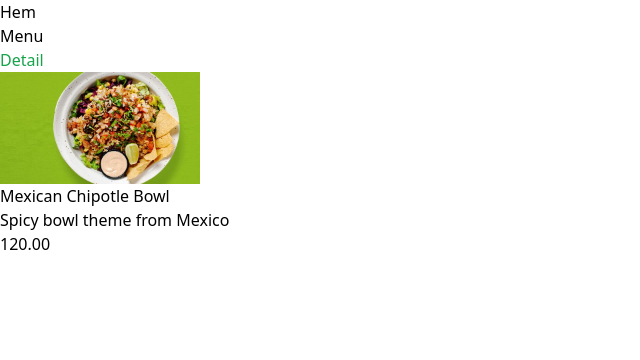
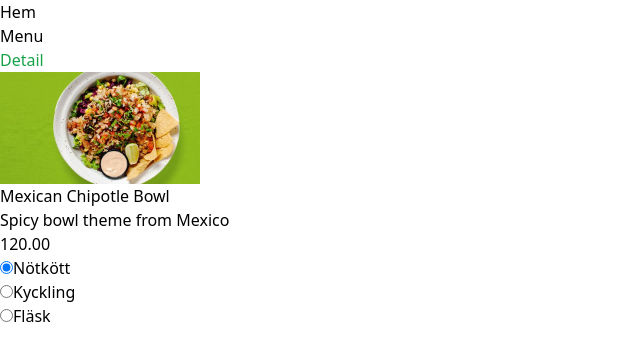
Before and after one commit to skogsmo/CocktailsAndFood, a React (Vite) app in the folder CocktailsAndFood/: page /detail in a window 1280 px wide. Shown: the top 360 px of the page, without its empty margins (0-640 px from the left). Built offline with nearby package versions, Linux system fonts and the light colour scheme.

Commit message:
cb-40 sub.task2 done

```diff
--- /dev/null
+++ b/CocktailsAndFood/src/components/ProteinSelectionGroup.tsx
@@ -0,0 +1,28 @@
+export const ProteinSelectionGroup = () => {
+  return (
+    <>
+      <form>
+        <label htmlFor="protein-1">
+          <input
+            id="protein-1"
+            type="radio"
+            name="protein"
+            value="1"
+            checked={true}
+          />
+          Nötkött
+        </label>
+        <br />
+        <label htmlFor="protein-2">
+          <input id="protein-2" type="radio" name="protein" value="2" />
+          Kyckling
+        </label>
+        <br />
+        <label htmlFor="protein-3">
+          <input id="protein-3" type="radio" name="protein" value="3" />
+          Fläsk
+        </label>
+      </form>
+    </>
+  );
+};
--- a/CocktailsAndFood/src/pages/Detail.tsx
+++ b/CocktailsAndFood/src/pages/Detail.tsx
@@ -1,3 +1,5 @@
+import { ProteinSelectionGroup } from "../components/ProteinSelectionGroup";
+
 type Placeholder = {
   img_src: string;
   name: string;
@@ -19,6 +21,8 @@ const Detail = () => {
       <h1>{placeholder.name}</h1>
       <p>{placeholder.description}</p>
       <span>{placeholder.price.toFixed(2)}</span>
+
+      <ProteinSelectionGroup />
     </>
   );
 };
```
